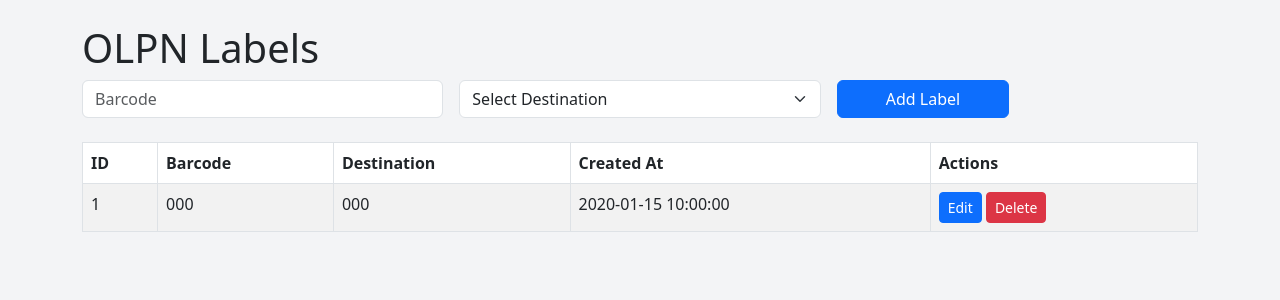
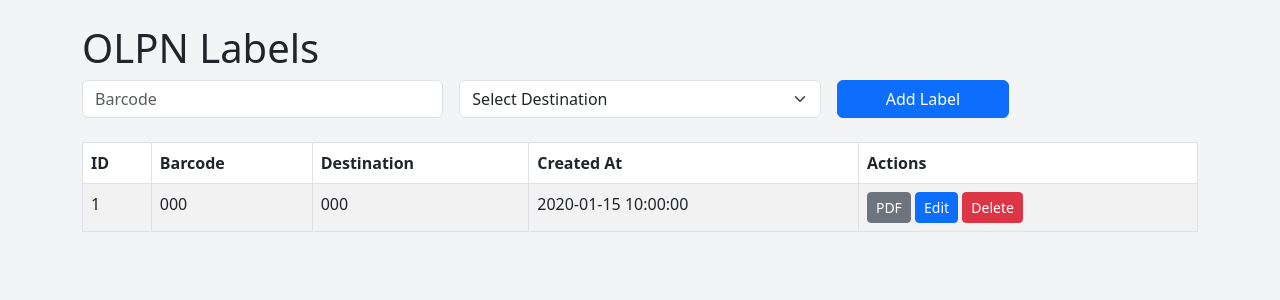
Before and after one commit to kamekazz/WareEye, a Flask app: page /olmp-labels in a window 1280 px wide. Shown: the part 64-364 px from the top of the page. Run offline with Flask 3, Linux system fonts and the light colour scheme; tables that the repository leaves empty hold one stand-in row (values such as "Sample post").

Commit message:
Add PDF QR generation for OLPN labels

```diff
--- a/Server/requirements.txt
+++ b/Server/requirements.txt
@@ -1,3 +1,5 @@
 Flask==3.1.1
 Flask-SQLAlchemy==3.1.1
 Flask-Cors==4.0.0
+qrcode==7.4.2
+reportlab==4.1.0
--- a/Server/routes.py
+++ b/Server/routes.py
@@ -237,6 +237,44 @@ def list_olpn_labels() -> str:
     return render_template("olpn_labels.html", labels=labels, codes=codes)
 
 
+@bp.route("/olmp-labels/<int:label_id>/pdf")
+def olpn_label_pdf(label_id: int):
+    """Generate a PDF with the label's QR code."""
+    label = OLPNLabel.query.get_or_404(label_id)
+
+    import io
+    import qrcode
+    from flask import send_file
+    from reportlab.lib.pagesizes import letter
+    from reportlab.pdfgen import canvas
+    from reportlab.lib.utils import ImageReader
+
+    # Create QR code image for the barcode
+    qr_img = qrcode.make(label.barcode)
+    img_buffer = io.BytesIO()
+    qr_img.save(img_buffer, format="PNG")
+    img_buffer.seek(0)
+
+    # Build PDF with the QR code and label text
+    pdf_buffer = io.BytesIO()
+    c = canvas.Canvas(pdf_buffer, pagesize=letter)
+    c.setFont("Helvetica", 14)
+    c.drawString(72, 720, f"Barcode: {label.barcode}")
+    c.drawString(72, 700, f"Destination: {label.destination.code}")
+    c.drawImage(ImageReader(img_buffer), 72, 550, width=150, height=150)
+    c.showPage()
+    c.save()
+    pdf_buffer.seek(0)
+
+    filename = f"label_{label.barcode}.pdf"
+    return send_file(
+        pdf_buffer,
+        mimetype="application/pdf",
+        as_attachment=True,
+        download_name=filename,
+    )
+
+
 @bp.route("/olmp-labels/<int:label_id>/edit", methods=["GET", "POST"])
 def edit_olpn_label(label_id: int):
     """Edit an OLPN label."""
--- a/Server/templates/olpn_labels.html
+++ b/Server/templates/olpn_labels.html
@@ -35,6 +35,7 @@
       <td>{{ label.destination.code }}</td>
       <td>{{ label.created_at }}</td>
       <td>
+        <a href="{{ url_for('scan.olpn_label_pdf', label_id=label.id) }}" class="btn btn-sm btn-secondary">PDF</a>
         <a href="{{ url_for('scan.edit_olpn_label', label_id=label.id) }}" class="btn btn-sm btn-primary">Edit</a>
         <form method="post" action="{{ url_for('scan.delete_olpn_label', label_id=label.id) }}" style="display:inline;" onsubmit="return confirm('Delete this label?');">
           <button type="submit" class="btn btn-sm btn-danger">Delete</button>
```
